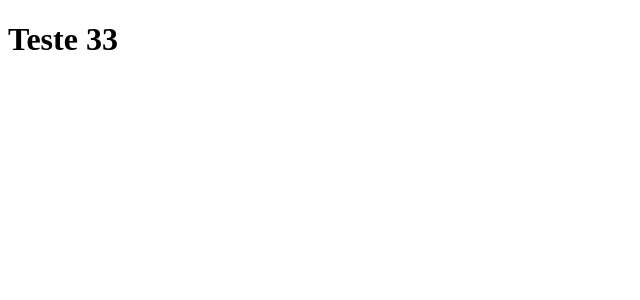
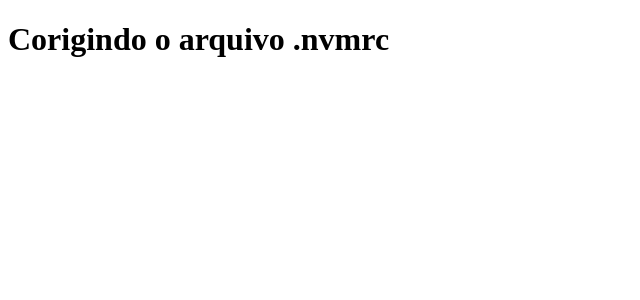
Before and after one commit to BarbosaThaissa/TabNews-clone, a Next.js app: page / in a window 1280 px wide. Shown: the top 300 px of the page, without its empty margins (0-640 px from the left). Built offline with nearby package versions, Linux system fonts and the light colour scheme.

Commit message:
fix: Corrigindo a versão do Node.js no arquivo .nvmrc

```diff
--- a/pages/index.js
+++ b/pages/index.js
@@ -1,5 +1,5 @@
 function Home() {
-    return <h1>Teste 33</h1>
+  return <h1>Corigindo o arquivo .nvmrc</h1>;
 }
 
 export default Home;
```
Also changed, not shown: 2 other files (tests, documents, lock files or other folders).
